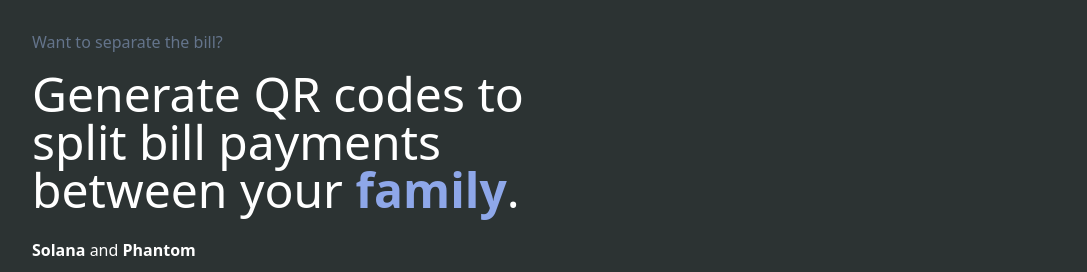
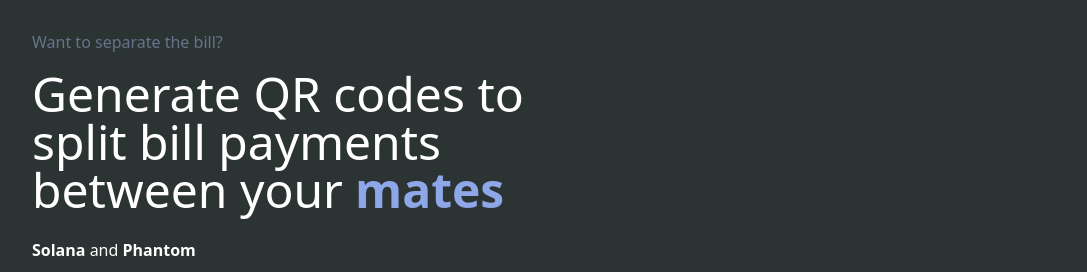
Before and after one commit to srteerra/zoren, a Next.js app: page / in a window 1280 px wide. Both pictures are taken after a click on the button 965 px from the left and 66 px from the top of the page. Shown: the part 237-509 px from the top of the page, without its empty margins (96-1183 px from the left). Built offline with nearby package versions, Linux system fonts and the light colour scheme.

Commit message:
feat: add animation to word changing function :dizzy:

```diff
--- a/src/pages/index.js
+++ b/src/pages/index.js
@@ -9,7 +9,7 @@ import { Footer } from "@/components/Footer";
 import ticket from "../../public/images/ticket.png";
 import friends from "../../public/images/friends.png";
 import Image from "next/image";
-import { Fade, Zoom } from "react-awesome-reveal";
+import { Fade, Flip, Zoom } from "react-awesome-reveal";
 
 const Home = () => {
   const [show, setShow] = useState("friends");
@@ -24,7 +24,7 @@ const Home = () => {
         if (i === 2) {
           i = 0;
         } else i++;
-      }, 5000);
+      }, 4000);
     };
 
     changeWords();
@@ -43,12 +43,37 @@ const Home = () => {
             <div>
               <h1 className="text-4xl lg:text-5xl font-light">
                 Generate QR codes to <br /> split bill payments <br /> between
-                your
-                <span className="text-primary dark:text-secondary font-bold">
-                  {" "}
+                your{" "}
+                <Flip
+                  direction="horizontal"
+                  className={
+                    show === "friends"
+                      ? "text-primary inline-block dark:text-secondary font-bold"
+                      : "hidden"
+                  }
+                >
                   {show}
-                </span>
-                .
+                </Flip>
+                <Flip
+                  direction="horizontal"
+                  className={
+                    show === "mates"
+                      ? "text-primary dark:text-secondary font-bold inline-block"
+                      : "hidden"
+                  }
+                >
+                  {show}
+                </Flip>
+                <Flip
+                  direction="horizontal"
+                  className={
+                    show === "family"
+                      ? "text-primary dark:text-secondary font-bold inline-block"
+                      : "hidden"
+                  }
+                >
+                  {show}
+                </Flip>
               </h1>
             </div>
 
```
